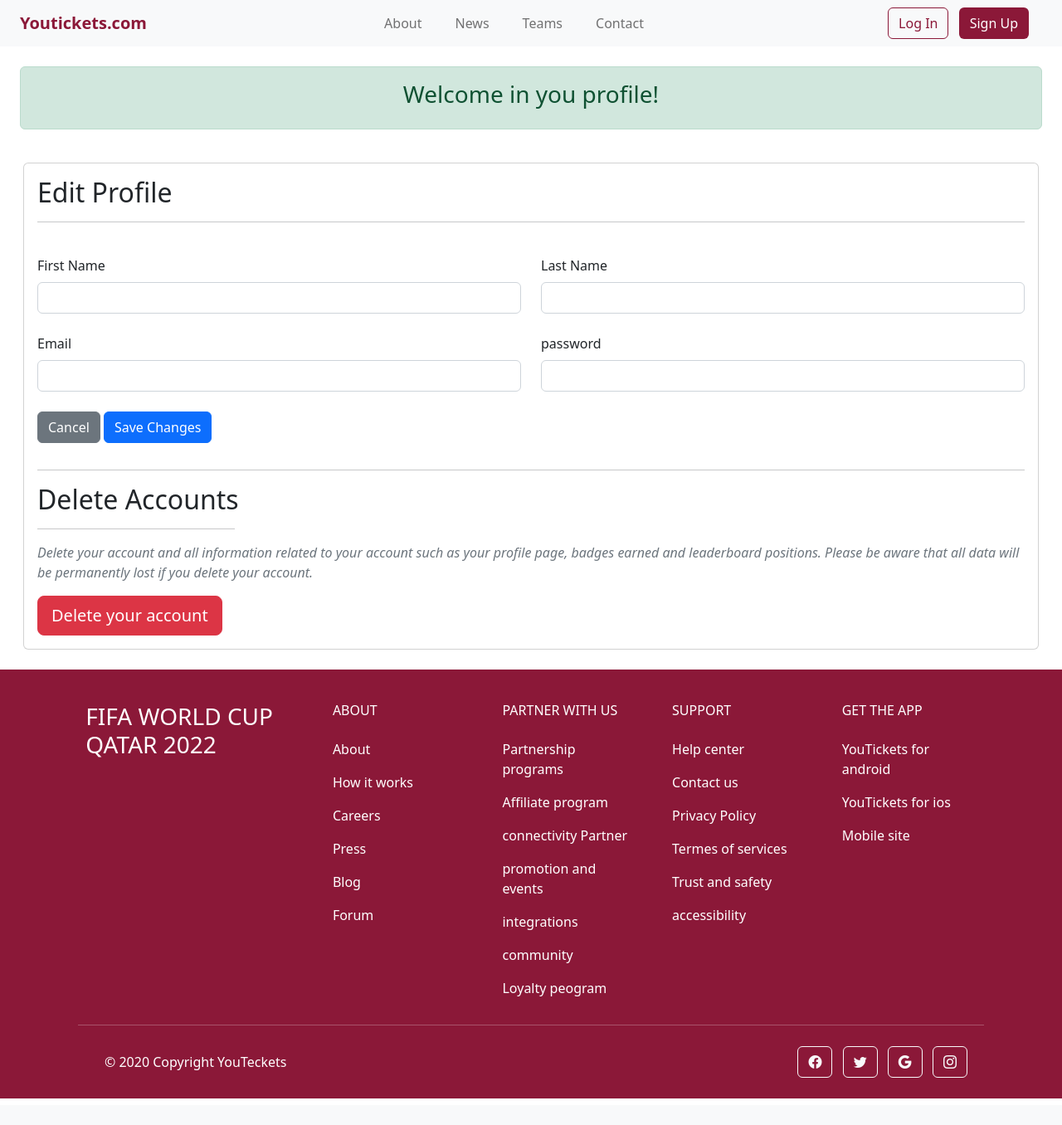
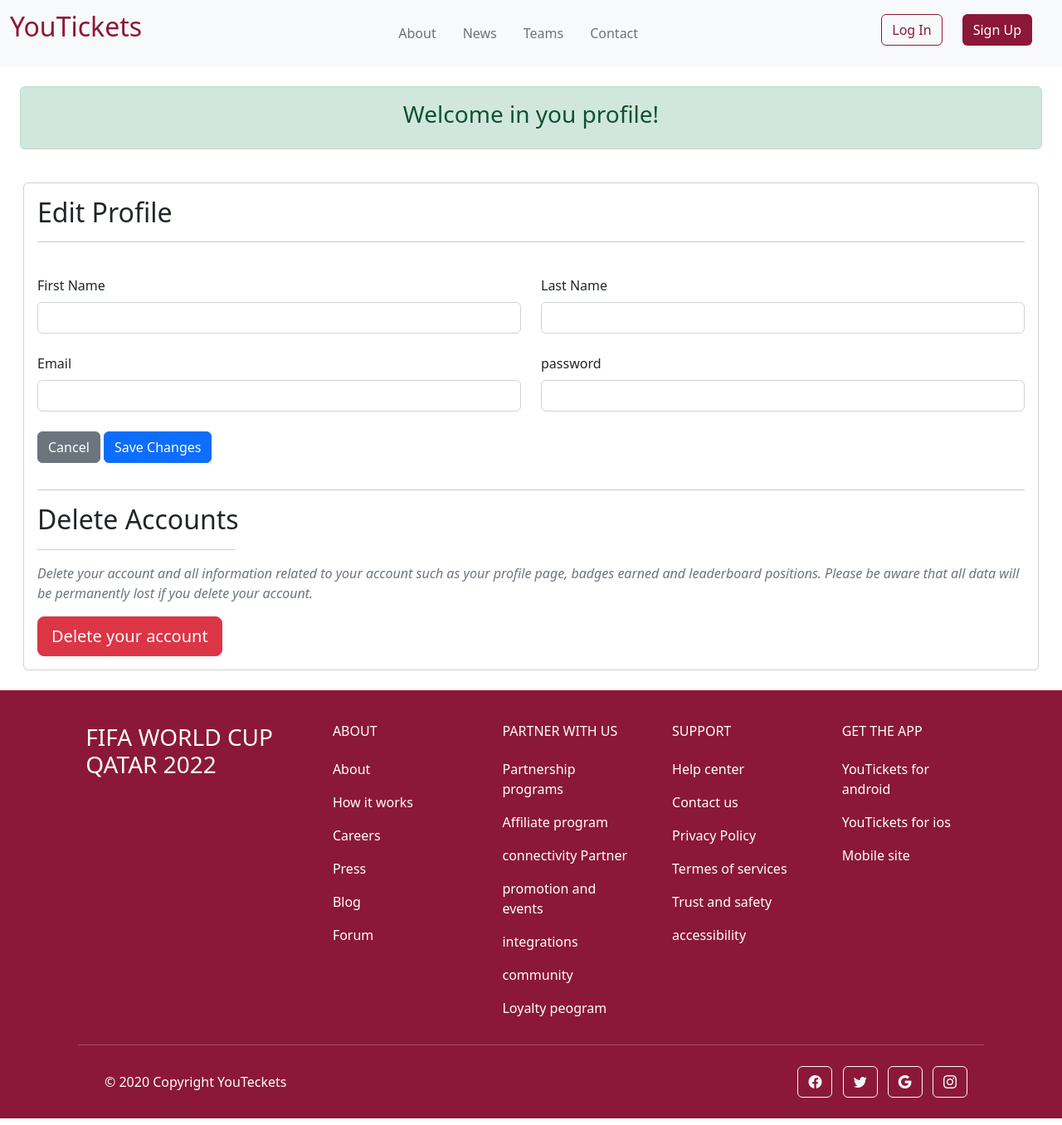
Before and after one commit to ASMAEELKHIRAOUI/FIFA-WC-QATAR22, a PHP site: page /pages/editprofile.php in a window 1280 px wide. Shown: the whole page at 83% size. Before the commit the page ends 1324 px from the top, so only its background shows below. Run offline with PHP 8.4, Linux system fonts and the light colour scheme.

Commit message:
nav | VF

```diff
--- a/assets/css/styleF.css
+++ b/assets/css/styleF.css
@@ -1,14 +1,22 @@
 
-#nav #navbarToggle .brnd{
+nav #navbarSupportedContent .navbar-brand{
     color: rgb(139, 24, 56);
 }
 
- .logup{
+.sign .logup{
     background-color: rgb(139, 24, 56);
     color: white;
 }
+.sign .logup:active{
+    height: 1rem;
+    width: 3rem;
+}
 
-.login{
+.sign .login{
     border-color: rgb(139, 24, 56);
     color:  rgb(139, 24, 56);
 }
+.sign .login:active{
+    height: 1rem;
+    width: 3rem;
+}
--- a/include/footer.php
+++ b/include/footer.php
@@ -186,7 +186,10 @@
   </footer>
   <!-- Footer -->
 
-
+<!-- start #JavaScript core -->
+<script type="text/javascript" src="https://cdnjs.cloudflare.com/ajax/libs/mdb-ui-kit/6.0.1/mdb.min.js"></script>
+<script src="https://cdn.jsdelivr.net/npm/bootstrap@5.2.3/dist/js/bootstrap.bundle.min.js" integrity="sha384-kenU1KFdBIe4zVF0s0G1M5b4hcpxyD9F7jL+jjXkk+Q2h455rYXK/7HAuoJl+0I4" crossorigin="anonymous"></script>
+<!-- End #JavaScript core -->
 
 </body>
 </html>
--- a/include/head.php
+++ b/include/head.php
@@ -1,10 +1,12 @@
 <!DOCTYPE html>
 <html lang="en">
 <head>
+    <link href="https://cdnjs.cloudflare.com/ajax/libs/font-awesome/6.0.0/css/all.min.css" rel="stylesheet"/>
+    <link rel="stylesheet" href="https://fonts.googleapis.com/css?family=Roboto:300,400,500,700&display=swap" />
 	<link rel="stylesheet" href="https://cdn.jsdelivr.net/npm/bootstrap-icons@1.5.0/font/bootstrap-icons.css">
-    <link href="https://cdn.jsdelivr.net/npm/bootstrap@5.2.3/dist/css/bootstrap.min.css" rel="stylesheet" integrity="sha384-rbsA2VBKQhggwzxH7pPCaAqO46MgnOM80zW1RWuH61DGLwZJEdK2Kadq2F9CUG65" crossorigin="anonymous">
     <link rel="stylesheet" href="https://cdnjs.cloudflare.com/ajax/libs/font-awesome/4.7.0/css/font-awesome.min.css">
     <link rel="stylesheet" href="../assets/css/styleF.css">
+    <link crossorigin="anonymous"href="https://cdn.jsdelivr.net/npm/bootstrap@5.2.3/dist/css/bootstrap.min.css" rel="stylesheet" integrity="sha384-rbsA2VBKQhggwzxH7pPCaAqO46MgnOM80zW1RWuH61DGLwZJEdK2Kadq2F9CUG65" >
     <title>FIFA | QATAR</title>
     <meta charset="UTF-8">
     <meta http-equiv="X-UA-Compatible" content="IE=edge">
--- a/include/navbar.php
+++ b/include/navbar.php
@@ -1,51 +1,58 @@
-<!DOCTYPE html>
-<html lang="en">
-<head>
-	  <link rel="stylesheet" href="https://cdn.jsdelivr.net/npm/bootstrap-icons@1.5.0/font/bootstrap-icons.css">
-    <link href="https://cdn.jsdelivr.net/npm/bootstrap@5.2.3/dist/css/bootstrap.min.css" rel="stylesheet" integrity="sha384-rbsA2VBKQhggwzxH7pPCaAqO46MgnOM80zW1RWuH61DGLwZJEdK2Kadq2F9CUG65" crossorigin="anonymous">
-    <title>FIFA | QATAR</title>
-    <meta charset="UTF-8">
-    <meta http-equiv="X-UA-Compatible" content="IE=edge">
-    <meta name="viewport" content="width=device-width, initial-scale=1.0">
-    <link rel="stylesheet" href="../assets/css/styleF.css">
-</head>
-<body>
+<?php include 'head.php'?>
 
-<nav class="navbar navbar-expand-lg navbar-light bg-light" id="nav">
-  <button class="navbar-toggler" type="button" data-toggle="collapse" data-target="#navbarTogglerDemo01" aria-controls="navbarTogglerDemo01" aria-expanded="false" aria-label="Toggle navigation">
-    <span class="navbar-toggler-icon"></span>
+
+    <!-- Navbar -->
+    <nav class="navbar navbar-expand-lg navbar-light bg-light">
+    <div class="container-fluid">
+        <button
+        class="navbar-toggler"
+        type="button"
+        data-mdb-toggle="collapse"
+        data-mdb-target="#navbarSupportedContent"
+        aria-controls="navbarSupportedContent"
+        aria-expanded="false"
+        aria-label="Toggle navigation"
+        >
+        <i class="fas fa-bars"></i>
         </button>
-  <div class=" navbar-collapse justify-content-between" id="navbarToggle">
-    <div class="ms-4">
-      <a class="navbar-brand brnd" href="#"> <b> Youtickets.com </b> </a>
-    </div>
-    <div>
-      <ul class="navbar-nav mr-auto mt-2 mt-lg-0">
-        <li class="nav-item active">
-          <a class="nav-link me-4" href="#">About</a>
+
+      <div class="collapse navbar-collapse justify-content-between  " id="navbarSupportedContent" >
+
+        <ul class="navbar-nav me-auto mb-2 mb-lg-0">
+          <a class="navbar-brand mt-2 mt-lg-0" href="#">
+              <h2><p>YouTickets</p></h2>
+          </a>
+        </ul>
+        <ul class="navbar-nav me-auto mb-2 mb-lg-0">
+          <li class="nav-item">
+            <a class="nav-link me-3" href="#">About</a>
           </li>
-        <li class="nav-item active">
-          <a class="nav-link me-4" href="#">News</a>
+          <li class="nav-item me-3">
+            <a class="nav-link" href="#">News</a>
           </li>
-        <li class="nav-item active">
-          <a class="nav-link me-4" href="#">Teams</a>
+          <li class="nav-item me-3">
+            <a class="nav-link" href="#">Teams</a>
           </li>
-        <li class="nav-item active">
-          <a class="nav-link me-4" href="#">Contact</a>
+          <li class="nav-item">
+            <a class="nav-link" href="#">Contact</a>
           </li>
         </ul>
       </div>
-    <!-- align-items-end    d-flex-->
-    <div class="me-4">
-        <button type="button" class="btn me-2 login">
-          Log In
-        </button>
-        <button type="button" class="btn me-3 logup">
-          Sign Up
-        </button>
+      <div class=" d-flex mb-2 sign ">
+
+          <a href="../pages/signin.php" class="btn login me-4"> Log In</a>
+
+          <a href="../pages/signup.php" class="btn logup me-4"> Sign Up</a>
+
       </div>
     </div>
   </nav>
+<!-- Navbar -->
+
+<!-- start #JavaScript core -->
+<script type="text/javascript" src="https://cdnjs.cloudflare.com/ajax/libs/mdb-ui-kit/6.0.1/mdb.min.js"></script>
+<script src="https://cdn.jsdelivr.net/npm/bootstrap@5.2.3/dist/js/bootstrap.bundle.min.js" integrity="sha384-kenU1KFdBIe4zVF0s0G1M5b4hcpxyD9F7jL+jjXkk+Q2h455rYXK/7HAuoJl+0I4" crossorigin="anonymous"></script>
+<!-- End #JavaScript core -->
 
 </body>
 </html>
```
Lines whose indentation alone changed are shown as unchanged.
